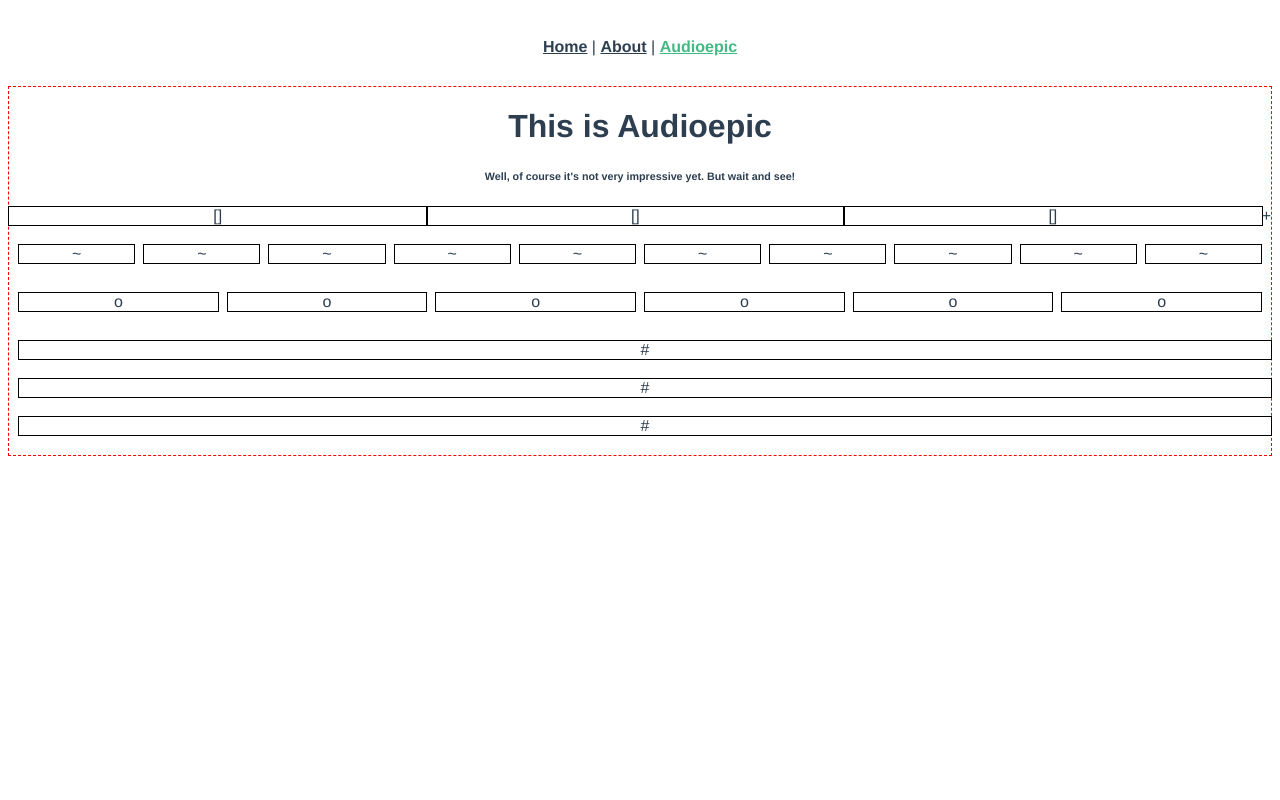
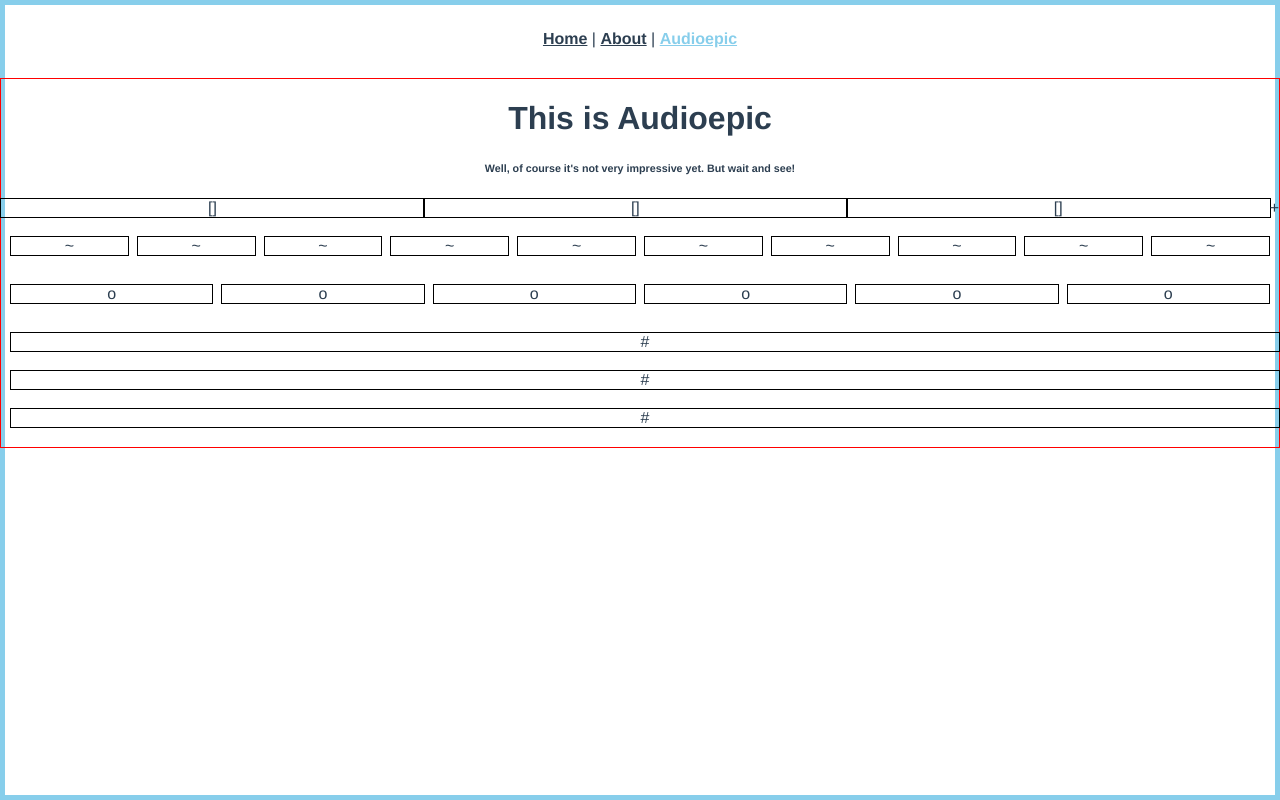
Before and after one commit to pitamer/audioepic, a Vue app: page /audioepic in a window 1280 px wide. Built offline with nearby package versions, Linux system fonts and the light colour scheme.

Commit message:
:lipstick: Set the page and app to full screen height, add temporary borders and inset shadows

```diff
--- a/src/App.vue
+++ b/src/App.vue
@@ -8,12 +8,26 @@
 </template>
 
 <style lang="scss">
+
+html {
+  margin: 0;
+  height: 100vh;
+}
+body {
+  margin: 0;
+  min-height: 100vh;
+}
+
 #app {
   font-family: Avenir, Helvetica, Arial, sans-serif;
   -webkit-font-smoothing: antialiased;
   -moz-osx-font-smoothing: grayscale;
   text-align: center;
   color: #2c3e50;
+  padding: none;
+  margin: none;
+  min-height: 100vh;
+  box-shadow: inset 0px 0px 0px 5px skyblue; // #
 }
 
 #nav {
@@ -24,7 +38,7 @@
     color: #2c3e50;
 
     &.router-link-exact-active {
-      color: #42b983;
+      color: skyblue; // #
     }
   }
 }
--- a/src/views/Audioepic.vue
+++ b/src/views/Audioepic.vue
@@ -24,7 +24,7 @@ export default {
 
 <style lang="scss">
 #audioepic {
-  // height: 100%;
-  border: 1px red dashed;
+  height: 100%;
+  border: 1px red solid;
 }
 </style>
```
